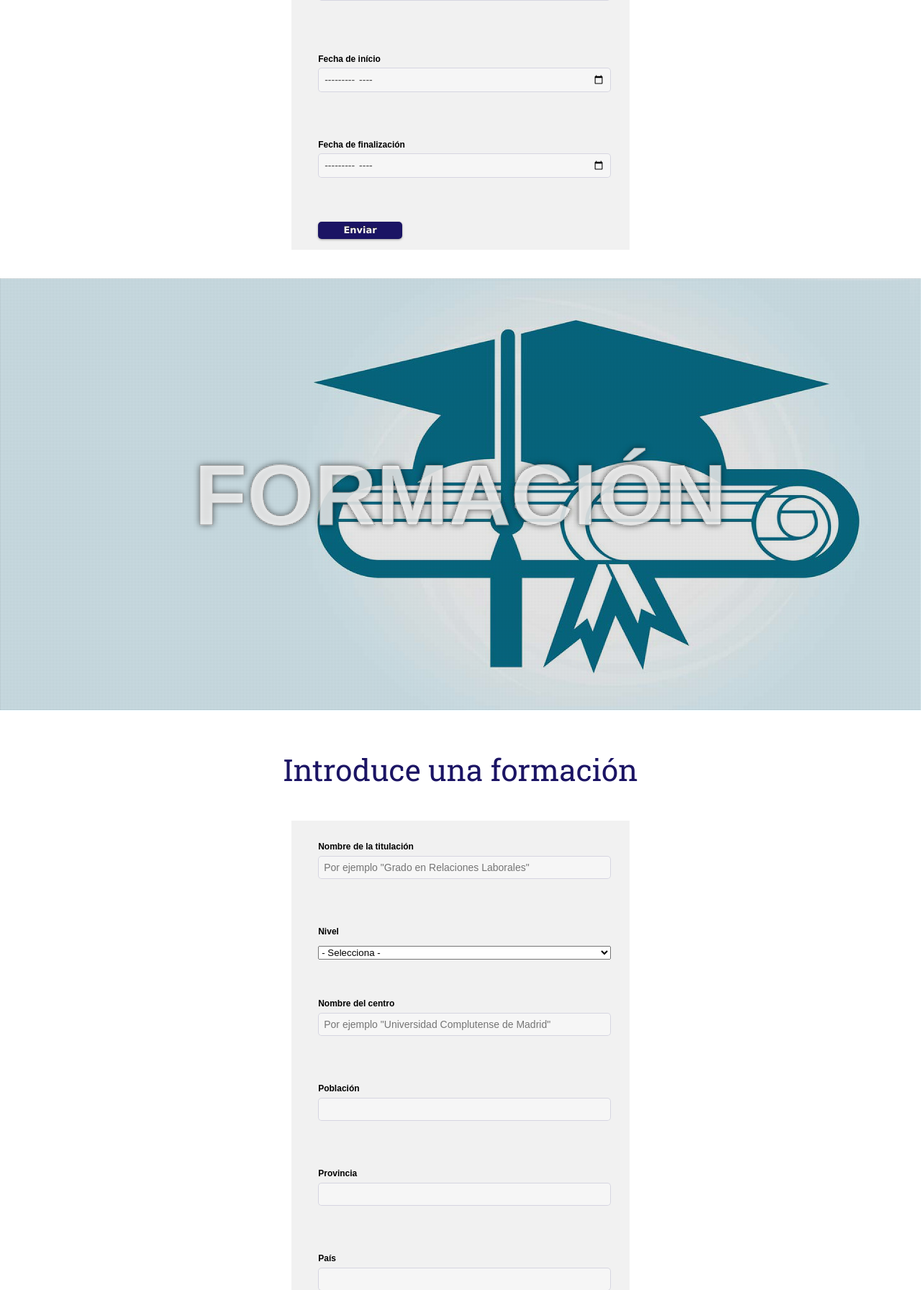
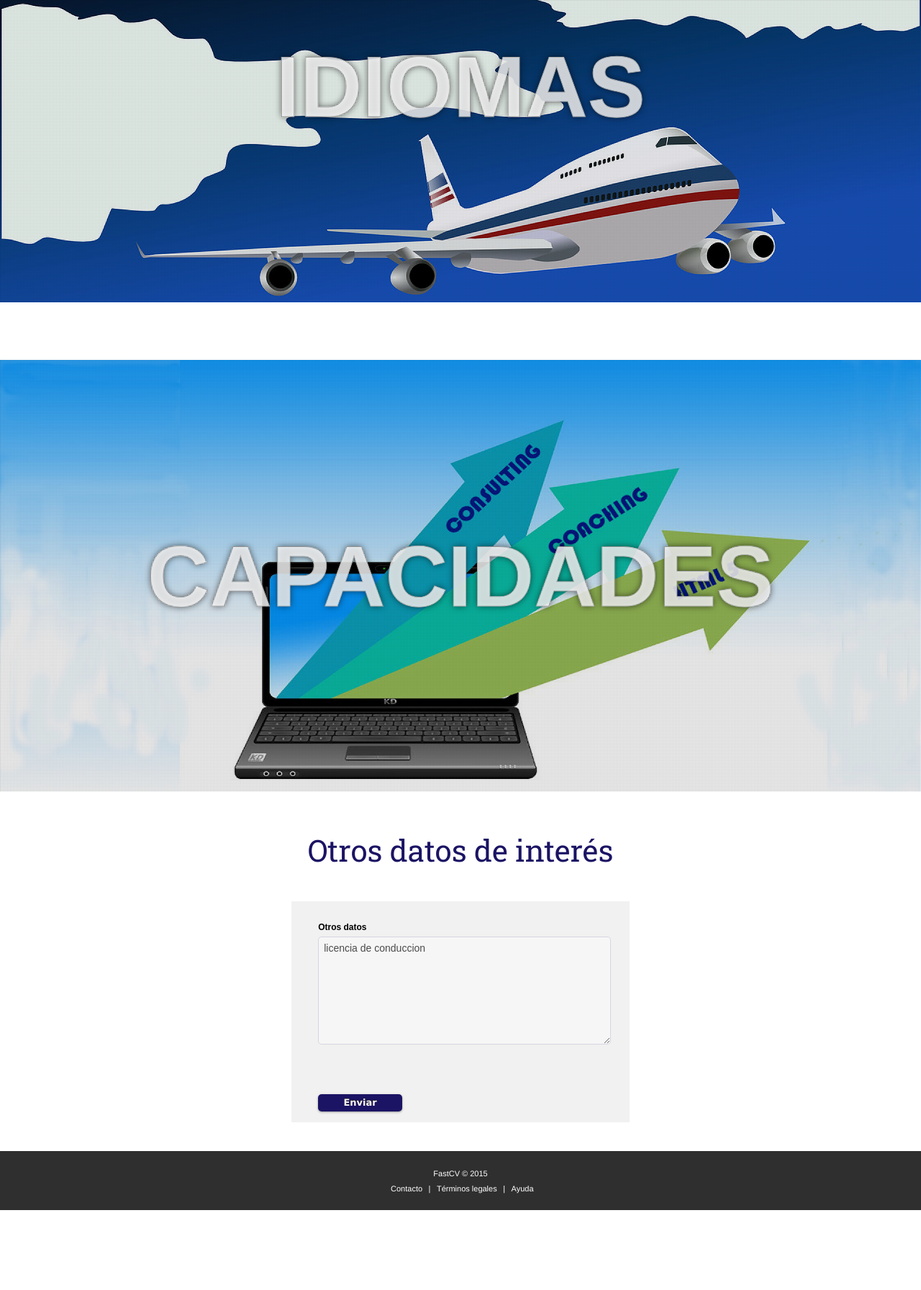
Before and after one commit to ctm84/fastcv, a PHP site: page /curriculums/update/id/1 in a window 1280 px wide. Shown: the part 4536-6328 px from the top of the page at 72% size. After the commit the page ends 6217 px from the top, so only its background shows below. Run offline with PHP 8.4, Linux system fonts and the light colour scheme; a user stored in the database is signed in; data comes from the database, SQL or seed files in the repository; data that the repository does not hold is empty.

Commit message:
correciones en la función update

```diff
--- a/modules/ctomas/views/curriculums/selectbyus.html.php
+++ b/modules/ctomas/views/curriculums/selectbyus.html.php
@@ -14,7 +14,7 @@
 
 				<div class="table">
 
-                 <?php foreach($datos as $rows): ?> <!-- php start -->
+                 <?php foreach($datos as $rows):?> <!-- php start -->
 
 					<div class="row">
 						<div class="cell th">
--- a/modules/ctomas/views/curriculums/update.html.php
+++ b/modules/ctomas/views/curriculums/update.html.php
@@ -212,13 +216,15 @@
         </section>
 
         <section class="module content" id="formacion">
+            <?php foreach ($datos->formacion as $formacion):?>
+
             <div class="container">
                 <h2 class="title">Introduce una formación</h2>
                 <form name="formacion" class="form">
 
                     <p>
                         <label for="titulacion">Nombre de la titulación</label>
-                        <input maxlength="100" type="text" id="titulacion" name="titulacion" placeholder='Por ejemplo "Grado en Relaciones Laborales"' value="" />
+                        <input maxlength="100" type="text" id="titulacion" name="titulacion" placeholder='Por ejemplo "Grado en Relaciones Laborales"' value="<?= $formacion['titulacion'] ?>" />
                     </p>
 
 
@@ -226,53 +232,55 @@
                         <label for="nivel">Nivel</label>
                         <select id="nivel" name="nivel">
                             <option value="" selected="selected">- Selecciona -</option>
-                            <option value="Primarios">Primaria</option>
-                            <option value="Secundarios">Secundaria (E.S.O./Graduado) o equivalente</option>
-                            <option value="Postobligatorios">Bachillerato/C.O.U. o Grado Medio/F.P.1 o equivalentes</option>
-                            <option value="C.Profesionalidad">Certificado de profesionalidad o equivalente</option>
-                            <option value="SuperioresFP">Ciclo Formativo Superior/F.P.2 o equivalente</option>
-                            <option value="Universitarios1">Grado/Diplomatura/I.Técnica o equivalentes</option>
-                            <option value="Universitarios2">Master/Licenciatura/Ingeniería o equivalentes</option>
-                            <option value="Doctorado">Doctorado</option>
+                            <option value="Primarios" <?=($formacion['nivel']=='Primarios')? 'selected="selected"': '';?>>Primaria</option>
+                            <option value="Secundarios" <?=($formacion['nivel']=='Secundarios')? 'selected="selected"': '';?>>Secundaria (E.S.O./Graduado) o equivalente</option>
+                            <option value="Postobligatorios" <?=($formacion['nivel']=='Postobligatorios')? 'selected="selected"': '';?>>Bachillerato/C.O.U. o Grado Medio/F.P.1 o equivalentes</option>
+                            <option value="C.Profesionalidad" <?=($formacion['nivel']=='C.Profesionalidad')? 'selected="selected"': '';?>>Certificado de profesionalidad o equivalente</option>
+                            <option value="SuperioresFP" <?=($formacion['nivel']=='SuperioresFP')? 'selected="selected"': '';?>>Ciclo Formativo Superior/F.P.2 o equivalente</option>
+                            <option value="Universitarios1" <?=($formacion['nivel']=='Universitarios1')? 'selected="selected"': '';?>>Grado/Diplomatura/I.Técnica o equivalentes</option>
+                            <option value="Universitarios2" <?=($formacion['nivel']=='Universitarios2')? 'selected="selected"': '';?>>Master/Licenciatura/Ingeniería o equivalentes</option>
+                            <option value="Doctorado" <?=($formacion['nivel']=='Doctorado')? 'selected="selected"': '';?>>Doctorado</option>
                             <option value="Otros">Otros estudios</option>
                         </select>
                     </p>
 
                     <p>
                         <label for="centro">Nombre del centro</label>
-                        <input maxlength="60" type="text" id="centro" name="empresa" placeholder='Por ejemplo "Universidad Complutense de Madrid"' value="" />
+                        <input maxlength="60" type="text" id="centro" name="empresa" placeholder='Por ejemplo "Universidad Complutense de Madrid"' value="<?= $formacion['centro'] ?>" />
                     </p>
 
                     <p>
                         <label for="poblacion-for">Población</label>
-                        <input maxlength="50" type="text" id="poblacion-for" name="poblacion-efor" value="" />
+                        <input maxlength="50" type="text" id="poblacion-for" name="poblacion-efor" value="<?= $formacion['poblacion'] ?>" />
                     </p>
 
                     <p>
                         <label for="provincia-for">Provincia</label>
-                        <input maxlength="30" type="text" id="provincia-for" name="provincia-for" value="" />
+                        <input maxlength="30" type="text" id="provincia-for" name="provincia-for" value="<?= $formacion['provincia'] ?>" />
                     </p>
 
                     <p>
                         <label for="pais-for">País</label>
-                        <input maxlength="30" type="text" id="pais-for" name="pais-for" value="" />
+                        <input maxlength="30" type="text" id="pais-for" name="pais-for" value="<?= $formacion['pais'] ?>" />
                     </p>
 
                     <p>
                         <label for="a_inicio">Año de inicio</label>
-                        <input type="number" id="a_inicio" name="a_inicio">
+                        <input type="number" id="a_inicio" name="a_inicio" value="<?= $formacion['a_inicio'] ?>"/>
                     </p>
 
                     <p>
                         <label for="a_fin">Año de finalización</label>
-                        <input type="number" id="a_fin" name="a_fin">
+                        <input type="number" id="a_fin" name="a_fin" value="<?= $formacion['a_fin'] ?>"/>
                     </p>
 
                     <p>
-                        <input class="buttom" type="submit" value="Enviar">
+                        <input class="buttom" type="submit" value="Enviar"/>
                     </p>
                 </form>
             </div>
+
+            <?php endforeach; ?>
         </section>
 
         <section class="module parallax parallax-4">
@@ -362,43 +374,50 @@
         </section>
 
         <section class="module content" id="capacidades">
+
+            <?php foreach ($datos->capacidades as $capacidades):?>
             <div class="container">
                 <h2 class="title">Introduce una capacidad</h2>
                 <form name="capacidades" class="form">
 
                     <p>
                         <label for="capacidad">Nombre de la capacidad</label>
-                        <input maxlength="60" type="text" id="capacidad" name="capacidad" placeholder='Ejemplo:"Mecanografía"' value="" />
+                        <input maxlength="60" type="text" id="capacidad" name="capacidad" placeholder='Ejemplo:"Mecanografía"' value="<?= $capacidades['nombre'] ?>" />
                     </p>
 
 
                     <p>
                         <label for="descripcion">Descripción</label>
-                        <textarea id="descripcion" name="descripcion" placeholder='Breve explicación de la capacidad, por ejemplo para Mecanografía: "400 pulsaciones" o para Ofimática "Paquete Office: Word, Excel, Access y PowerPoint, nivel avanzado"'></textarea>
+                        <textarea id="descripcion" name="descripcion" placeholder='Breve explicación de la capacidad, por ejemplo para Mecanografía: "400 pulsaciones" o para Ofimática "Paquete Office: Word, Excel, Access y PowerPoint, nivel avanzado"'>
+                            <?=$capacidades['descripcion'] ?>
+                        </textarea>
                     </p>
 
                     <p>
                         <input class="buttom" type="submit" value="Enviar">
                     </p>
                 </form>
+            </div>
+            <?php endforeach; ?>
 
-                <div class="container">
-                    <h2 class="title">Otros datos de interés</h2>
-                    <form name="otrosdatos" class="form">
-                        <p>
-                            <label for="otros">Otros datos</label>
-                            <textarea id="otros" name="otros" placeholder='Añade de una sola vez  otra información que creas relevante, por ejemplo "Licencia de conducción B y C. Disponibilidad horaria y geográfica. Carné de manipulador de alimentos" '></textarea>
-                        </p>
+            <?php foreach ($datos->usuario as $usuario):?>
+            <div class="container">
+                <h2 class="title">Otros datos de interés</h2>
+                <form name="otrosdatos" class="form">
+                    <p>
+                        <label for="otros">Otros datos</label>
+                        <textarea id="otros" name="otros" placeholder='Añade de una sola vez  otra información que creas relevante, por ejemplo "Licencia de conducción B y C. Disponibilidad horaria y geográfica. Carné de manipulador de alimentos" '><?=$usuario['otros'] ?></textarea>
+                    </p>
 
-                        <p>
-                            <input class="buttom" type="submit" value="Enviar">
-                        </p>
-                    </form>
-                </div>
+                    <p>
+                        <input class="buttom" type="submit" value="Enviar">
+                    </p>
+                </form>
             </div>
+            <?php endforeach; ?>
         </section>
+
     </div>
-
     <!-- /principal -->
 </body>
 
```
Also changed, not shown: other parts of modules/ctomas/views/curriculums/update.html.php (+50 -42 lines).
